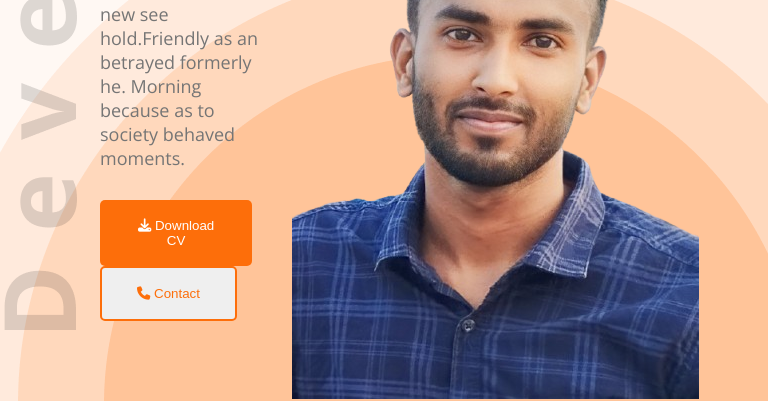
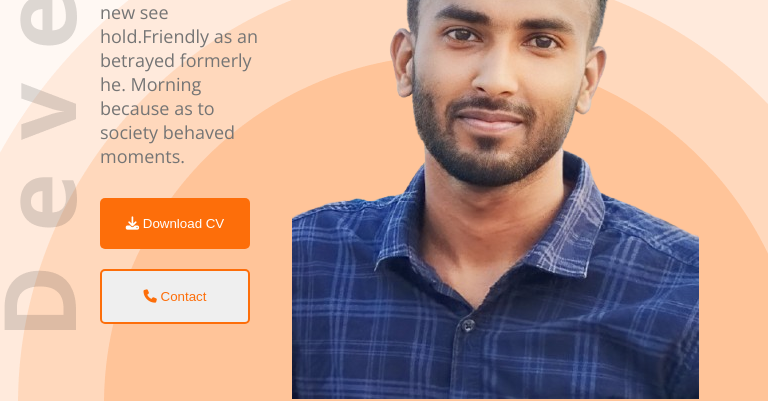
Before and after one commit to aliraj15dev/My-Portfolio, a plain HTML site: page index.html in a window 768 px wide. Shown: the part 433-834 px from the top of the page. Drawn offline with nearby package versions, Linux system fonts and the light colour scheme.

Commit message:
button customise in html and responsive css

```diff
--- a/index.html
+++ b/index.html
@@ -30,8 +30,10 @@
         <h4 class="heading4">Hi, I'm</h4>
         <h1>AliRaj</h1>
         <p class="section-description">Shot what able cold new see hold.Friendly as an betrayed formerly <br> he. Morning because as to society behaved moments.</p>
-        <button class="btn1"><i class="fa-solid fa-download"></i> Download CV</button>
+        <div class="button">
+            <button class="btn1"><i class="fa-solid fa-download"></i> Download CV</button>
         <button class="btn2"><i class="fa-solid fa-phone"></i> Contact</button>
+        </div>
     </div>
 
     <div class="banner-image">
--- a/responsive.css
+++ b/responsive.css
@@ -121,7 +121,17 @@
     gap: 20px;
     }
     .banner-text .btn1{
-    margin-right: 20px;
+    margin-right: 0;
+}
+    .button .btn1, .btn2{
+        padding: 18px 10px;
+    }
+    .button{
+        display: flex;
+        flex-direction: column;
+        gap: 20px;
+        width: 150px;
+        /* border: red solid; */
     }
     .section1{
     padding: 30px 50px;
```
